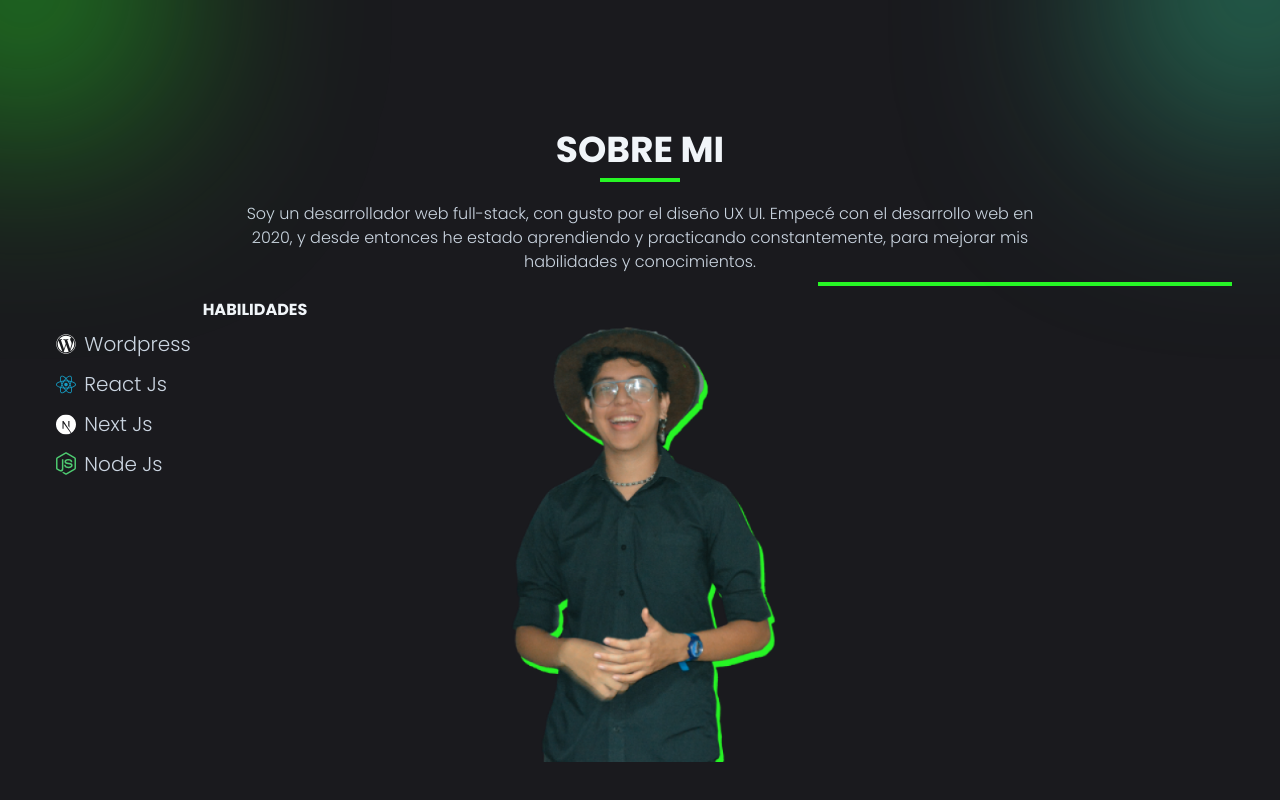
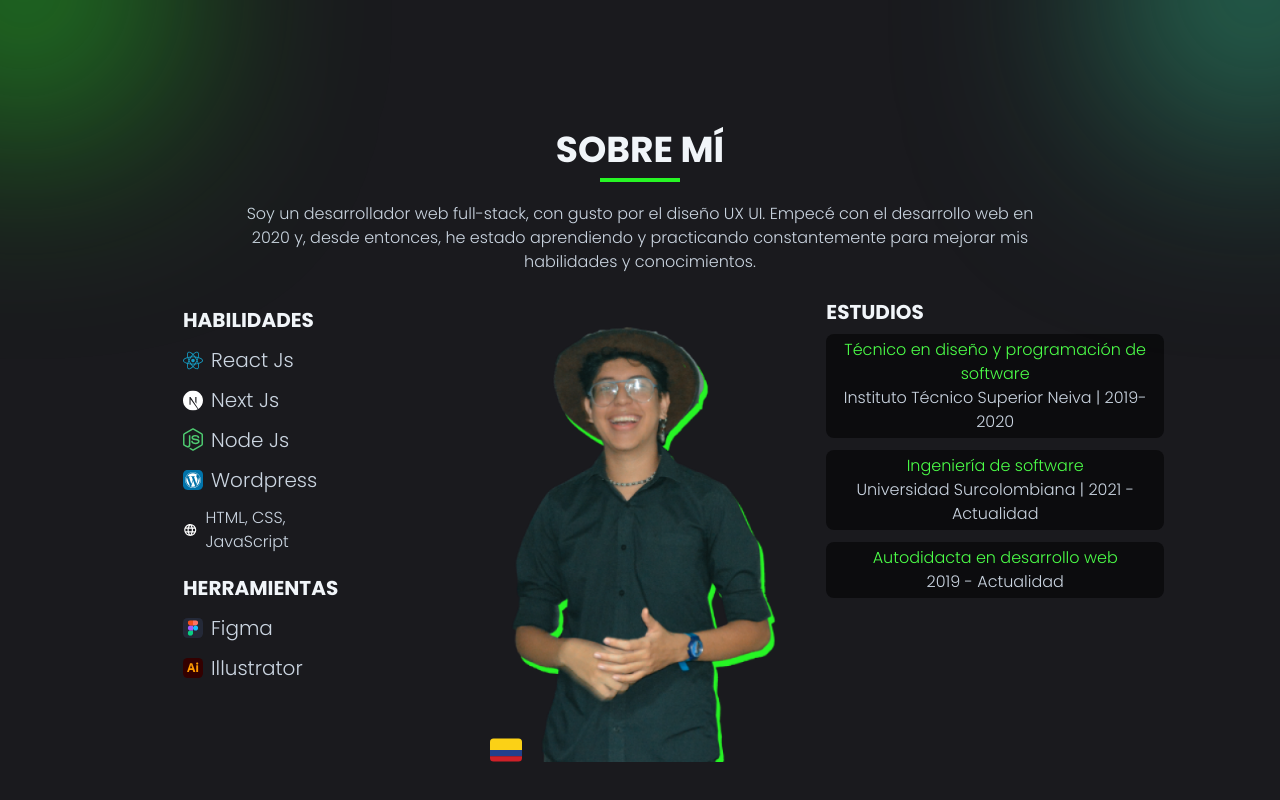
Before and after one commit to luigy23/portafolio, a Next.js app: page / in a window 1280 px wide. Shown: the part 1490-2290 px from the top of the page. Built offline with nearby package versions, Linux system fonts and the light colour scheme; no server answers; the database is empty.

Commit message:
sobre mi, habilidades herramientas estudios

```diff
--- /dev/null
+++ b/app/Icons/Colombia.jsx
@@ -0,0 +1,21 @@
+import * as React from "react"
+const SvgComponent = (props) => (
+  <svg
+    xmlns="http://www.w3.org/2000/svg"
+    viewBox="0 0 36 36"
+    fill="none"
+    {...props}
+  >
+    <g clipPath="url(#a)">
+      <path fill="#FBD116" d="M32 5H4a4 4 0 0 0-4 4v9h36V9a4 4 0 0 0-4-4Z" />
+      <path fill="#22408C" d="M0 18h36v7H0v-7Z" />
+      <path fill="#CE2028" d="M0 27a4 4 0 0 0 4 4h28a4 4 0 0 0 4-4v-2H0v2Z" />
+    </g>
+    <defs>
+      <clipPath id="a">
+        <path fill="#fff" d="M0 0h36v36H0z" />
+      </clipPath>
+    </defs>
+  </svg>
+)
+export { SvgComponent as Colombia }
--- /dev/null
+++ b/app/Icons/Figma.jsx
@@ -0,0 +1,12 @@
+import * as React from "react"
+const SvgComponent = (props) => (
+<svg xmlns="http://www.w3.org/2000/svg" width="20" height="20" viewBox="0 0 256 256"
+
+{...props}
+><g fill="none"
+
+
+
+><rect width="256" height="256" fill="#242938" rx="60"/><g clip-path="url(#skillIconsFigmaDark0)"><path fill="#0ACF83" d="M94.347 228c18.4 0 33.333-14.933 33.333-33.333v-33.334H94.347c-18.4 0-33.334 14.934-33.334 33.334c0 18.4 14.934 33.333 33.334 33.333Z"/><path fill="#A259FF" d="M61.013 128c0-18.4 14.934-33.333 33.334-33.333h33.333v66.666H94.347c-18.4 0-33.334-14.933-33.334-33.333Z"/><path fill="#F24E1E" d="M61.013 61.333C61.013 42.933 75.947 28 94.347 28h33.333v66.667H94.347c-18.4 0-33.334-14.934-33.334-33.334Z"/><path fill="#FF7262" d="M127.68 28h33.333c18.4 0 33.334 14.933 33.334 33.333s-14.934 33.334-33.334 33.334H127.68V28Z"/><path fill="#1ABCFE" d="M194.347 128c0 18.4-14.934 33.333-33.334 33.333c-18.4 0-33.333-14.933-33.333-33.333s14.933-33.333 33.333-33.333S194.347 109.6 194.347 128Z"/></g><defs><clipPath id="skillIconsFigmaDark0"><path fill="#fff" d="M61 28h133.36v200H61z"/></clipPath></defs></g></svg>
+)
+export { SvgComponent as Figma }
--- /dev/null
+++ b/app/Icons/Illustrator.jsx
@@ -0,0 +1,7 @@
+import * as React from "react"
+const SvgComponent = (props) => (
+<svg xmlns="http://www.w3.org/2000/svg" width="20" height="20" viewBox="0 0 256 256"
+{...props}
+><g fill="none"><rect width="256" height="256" fill="#300" rx="60"/><path fill="#FF9A00" d="M123.733 152.333h-39.68L75.946 177.4c-.213.96-1.066 1.6-2.026 1.493H53.866c-1.173 0-1.493-.64-1.173-1.92l34.347-98.88c.32-1.066.64-2.24 1.066-3.52c.427-2.24.64-4.586.64-6.933c-.106-.533.32-1.067.854-1.173h27.626c.854 0 1.28.32 1.387.853l38.933 109.867c.32 1.173 0 1.706-1.066 1.706h-22.294c-.746.107-1.493-.426-1.706-1.173l-8.747-25.387ZM90.24 130.68h27.093c-.64-2.24-1.493-4.907-2.453-7.68c-.96-2.88-1.92-5.973-2.88-9.173c-1.067-3.307-2.027-6.507-3.094-9.814c-1.066-3.306-2.026-6.4-2.88-9.493c-.853-2.986-1.6-5.76-2.346-8.32h-.214c-.96 4.587-2.133 9.174-3.626 13.76c-1.6 5.12-3.2 10.453-4.907 15.787a209.317 209.317 0 0 1-4.693 14.933Zm91.093-45.547c-3.52.107-6.933-1.28-9.493-3.733c-2.453-2.667-3.733-6.187-3.627-9.813c-.106-3.627 1.28-7.04 3.84-9.494c2.56-2.453 5.974-3.733 9.494-3.733c4.16 0 7.36 1.28 9.706 3.733a13.464 13.464 0 0 1 3.52 9.494c.107 3.626-1.173 7.146-3.733 9.813c-2.453 2.56-6.08 3.947-9.707 3.733Zm-11.946 92.587V95.587c0-1.067.426-1.494 1.386-1.494h21.12c.96 0 1.387.534 1.387 1.494v82.133c0 1.173-.427 1.707-1.387 1.707h-20.906c-1.067 0-1.6-.64-1.6-1.707Z"/></g></svg>
+)
+export { SvgComponent as Illustrator }
--- /dev/null
+++ b/app/Icons/Webicon.jsx
@@ -0,0 +1,9 @@
+import React from 'react'
+
+const Webicon = (props) => {
+  return (
+<svg xmlns="http://www.w3.org/2000/svg" {...props} width="20" height="20" viewBox="0 0 24 24"><path fill="white" d="M16.36 14c.08-.66.14-1.32.14-2c0-.68-.06-1.34-.14-2h3.38c.16.64.26 1.31.26 2s-.1 1.36-.26 2m-5.15 5.56c.6-1.11 1.06-2.31 1.38-3.56h2.95a8.03 8.03 0 0 1-4.33 3.56M14.34 14H9.66c-.1-.66-.16-1.32-.16-2c0-.68.06-1.35.16-2h4.68c.09.65.16 1.32.16 2c0 .68-.07 1.34-.16 2M12 19.96c-.83-1.2-1.5-2.53-1.91-3.96h3.82c-.41 1.43-1.08 2.76-1.91 3.96M8 8H5.08A7.923 7.923 0 0 1 9.4 4.44C8.8 5.55 8.35 6.75 8 8m-2.92 8H8c.35 1.25.8 2.45 1.4 3.56A8.008 8.008 0 0 1 5.08 16m-.82-2C4.1 13.36 4 12.69 4 12s.1-1.36.26-2h3.38c-.08.66-.14 1.32-.14 2c0 .68.06 1.34.14 2M12 4.03c.83 1.2 1.5 2.54 1.91 3.97h-3.82c.41-1.43 1.08-2.77 1.91-3.97M18.92 8h-2.95a15.65 15.65 0 0 0-1.38-3.56c1.84.63 3.37 1.9 4.33 3.56M12 2C6.47 2 2 6.5 2 12a10 10 0 0 0 10 10a10 10 0 0 0 10-10A10 10 0 0 0 12 2Z"/></svg>
+  )
+}
+
+export default Webicon
--- a/app/Icons/Wordpress.jsx
+++ b/app/Icons/Wordpress.jsx
@@ -1,12 +1,34 @@
 import * as React from "react"
-const WordpressIcon = (props) => (
+const SvgComponent = (props) => (
   <svg
     xmlns="http://www.w3.org/2000/svg"
-    height="1em"
-    viewBox="0 0 512 512"
+    viewBox="0 0 50 50"
+    fill="none"
     {...props}
   >
-    <path d="m61.7 169.4 101.5 278C92.2 413 43.3 340.2 43.3 256c0-30.9 6.6-60.1 18.4-86.6zm337.9 75.9c0-26.3-9.4-44.5-17.5-58.7-10.8-17.5-20.9-32.4-20.9-49.9 0-19.6 14.8-37.8 35.7-37.8.9 0 1.8.1 2.8.2-37.9-34.7-88.3-55.9-143.7-55.9-74.3 0-139.7 38.1-177.8 95.9 5 .2 9.7.3 13.7.3 22.2 0 56.7-2.7 56.7-2.7 11.5-.7 12.8 16.2 1.4 17.5 0 0-11.5 1.3-24.3 2l77.5 230.4L249.8 247l-33.1-90.8c-11.5-.7-22.3-2-22.3-2-11.5-.7-10.1-18.2 1.3-17.5 0 0 35.1 2.7 56 2.7 22.2 0 56.7-2.7 56.7-2.7 11.5-.7 12.8 16.2 1.4 17.5 0 0-11.5 1.3-24.3 2l76.9 228.7 21.2-70.9c9-29.4 16-50.5 16-68.7zm-139.9 29.3-63.8 185.5c19.1 5.6 39.2 8.7 60.1 8.7 24.8 0 48.5-4.3 70.6-12.1-.6-.9-1.1-1.9-1.5-2.9l-65.4-179.2zm183-120.7c.9 6.8 1.4 14 1.4 21.9 0 21.6-4 45.8-16.2 76.2l-65 187.9C426.2 403 468.7 334.5 468.7 256c0-37-9.4-71.8-26-102.1zM504 256c0 136.8-111.3 248-248 248C119.2 504 8 392.7 8 256 8 119.2 119.2 8 256 8c136.7 0 248 111.2 248 248zm-11.4 0c0-130.5-106.2-236.6-236.6-236.6C125.5 19.4 19.4 125.5 19.4 256S125.6 492.6 256 492.6c130.5 0 236.6-106.1 236.6-236.6z" />
+    <g clipPath="url(#a)">
+      <path
+        fill="#0073AA"
+        d="M38.281 0H11.72C5.247 0 0 5.247 0 11.719V38.28C0 44.753 5.247 50 11.719 50H38.28C44.753 50 50 44.753 50 38.281V11.72C50 5.247 44.753 0 38.281 0Z"
+      />
+      <path
+        fill="#fff"
+        d="M8.245 24.999c0 6.632 3.854 12.363 9.443 15.079L9.695 18.18A16.691 16.691 0 0 0 8.245 25Zm28.065-.846c0-2.07-.744-3.504-1.382-4.62-.849-1.38-1.645-2.55-1.645-3.93 0-1.54 1.168-2.973 2.813-2.973.075 0 .145.01.218.013a16.693 16.693 0 0 0-11.315-4.398c-5.853 0-11.003 3.003-13.998 7.552.393.012.763.02 1.078.02 1.752 0 4.465-.213 4.465-.213.903-.053 1.01 1.274.107 1.38 0 0-.907.107-1.917.16l6.101 18.148 3.667-10.997-2.61-7.151c-.903-.053-1.758-.16-1.758-.16-.902-.053-.797-1.434.106-1.38 0 0 2.767.212 4.414.212 1.752 0 4.465-.212 4.465-.212.904-.054 1.01 1.273.107 1.38 0 0-.91.107-1.917.16l6.054 18.01 1.672-5.584c.724-2.318 1.275-3.982 1.275-5.417Z"
+      />
+      <path
+        fill="#fff"
+        d="m25.294 26.465-5.027 14.607a16.75 16.75 0 0 0 10.296-.267 1.46 1.46 0 0 1-.119-.231l-5.15-14.11ZM39.7 16.96c.076.57.114 1.146.113 1.722 0 1.7-.318 3.612-1.274 6.002L33.422 39.48c4.981-2.904 8.332-8.3 8.332-14.482 0-2.913-.744-5.652-2.053-8.038Z"
+      />
+      <path
+        fill="#fff"
+        d="M25 5.469c-10.77 0-19.531 8.76-19.531 19.53 0 10.77 8.761 19.53 19.53 19.53 10.77 0 19.532-8.76 19.532-19.53 0-10.77-8.763-19.53-19.531-19.53Zm0 38.166c-10.276 0-18.636-8.36-18.636-18.636 0-10.275 8.36-18.635 18.636-18.635 10.274 0 18.634 8.36 18.634 18.635 0 10.276-8.36 18.636-18.634 18.636Z"
+      />
+    </g>
+    <defs>
+      <clipPath id="a">
+        <path fill="#fff" d="M0 0h50v50H0z" />
+      </clipPath>
+    </defs>
   </svg>
 )
-export default WordpressIcon
+export { SvgComponent as Wordpress }
--- a/app/Secciones/About.js
+++ b/app/Secciones/About.js
@@ -1,31 +1,33 @@
 import React from 'react'
 import Image from 'next/image'
 import yo from '@/public/yo.png'
-import WordpressIcon from '../Icons/Wordpress'
+import WordpressIcon, { Wordpress } from '../Icons/Wordpress'
 import { ReactIcon } from '../Icons/React'
 import { Nexticon } from '../Icons/Next'
 import { NodeIcon } from '../Icons/NodeIcon'
+import { Colombia } from '../Icons/Colombia'
+import { Figma } from '../Icons/Figma'
+import { Illustrator } from '../Icons/Illustrator'
+import Webicon from '../Icons/Webicon'
 const About = () => {
     return (
         <section className='w-full min-h-screen bg-smoke-800 blanco  flex flex-col items-center justify-start p-5'>
             {/* div para el contenido con su ancho correspondiente: */}
             <div className='w-full md:w-2/3 lg:w-w-2/3  xl:w-w-2/3 text-center'>
-                <h1 className='text-slate-100 font-bold uppercase '>Sobre mi</h1>
+                <h1 className='text-slate-100 font-bold uppercase '>Sobre mí</h1>
                 <div className='w-20 h-1 bg-fercho-400 mx-auto mt-2 mb-5'></div>
 
                 <p className='text-slate-300 font-light mt-2 md:text-base text-sm '>Soy un desarrollador web full-stack, con gusto por el diseño UX UI.
-                    Empecé con el desarrollo web en 2020, y desde entonces he estado aprendiendo y practicando constantemente, para mejorar mis habilidades y conocimientos.
+                    Empecé con el desarrollo web en 2020 y, desde entonces, he estado aprendiendo y practicando constantemente para mejorar mis habilidades y conocimientos.
                 </p>
             </div>
-            <div className='w-full md:flex justify-center'>
-                <div className='w-1/3 p-2 mx-auto mt-2 mb-5 flex flex-col items-center '>
-                    <h3 className='text-slate-100 font-bold uppercase mt-2 '>Habilidades</h3>
-                    <ul className='text-slate-300 font-light mt-2 md:text-xl text-sm overflow-visible w-full flex flex-col gap-3'>
-                        <li >
-                            <span className='flex items-center'><WordpressIcon className='w-5 mr-2 fill-white' />
-                            <span>Wordpress</span>
-                            </span>
-                        </li>
+
+            <div className='w-full flex flex-col md:flex-row justify-center '>
+                {/* Lista de Hablidades */}
+                <div className='w-full md:w-1/3 p-2 mx-auto mt-2 mb-5 flex flex-col items-center  '>
+
+                    <ul className='text-slate-300 font-light mt-2 md:text-xl text-sm overflow-visible w-36 flex flex-col gap-3 md:items-start '>
+                    <h3 className='text-slate-100 font-bold uppercase mt-2 md:text-xl'>Habilidades</h3>
                         <li >
                             <span className='flex items-center'>
                                 <ReactIcon className='w-5 mr-2 fill-scooter-500' />
@@ -44,11 +46,70 @@ const About = () => {
                                 <span>Node Js</span>
                             </span>
                         </li>
+                        <li >
+                            <span className='flex items-center'><Wordpress className='w-5 mr-2 fill-white' />
+                                <span>Wordpress</span>
+                            </span>
+                        </li>
+
+                        <li >
+                            <span className='flex items-center'>
+                                <Webicon className='w-5 mr-2 fill-white' />
+                                <span className='text-base'>HTML, CSS, JavaScript</span>
+                            </span>
+                        </li>
+
+                        <h3 className='text-slate-100 font-bold uppercase mt-2 '>Herramientas</h3>
+                        <li >
+                            <span className='flex items-center'>
+                                <Figma className='w-5 mr-2 ' />
+                                <span>Figma</span>
+                            </span>
+                        </li>
+                        <li >
+                            <span className='flex items-center'>
+                                <Illustrator className='w-5 mr-2 fill-white' />
+                                <span>Illustrator</span>
+                            </span>
+                        </li>
+
+
+
                     </ul>
 
                 </div>
+
+                {/* Foto MIA */}
+                <div className='flex flex-col items-center relative  md:order-none order-last'>
                     <Image src={yo} width={300} height={300} className='rounded-lg mb-3 object-cover' alt='Logo de Luigy dev' />
-                <div className='w-1/3 h-1 bg-fercho-400 mx-auto mt-2 mb-5'></div>
+                    <span className='w-full  -mt-10'><Colombia className='w-8'
+                    /></span>
+                </div>
+                <div className='w-full md:w-1/3 p-2 mx-auto mt-2 mb-5 flex flex-col items-start  '>
+                    <h3 className='text-slate-100 font-bold uppercase mt-2 md:text-xl'>Estudios</h3>
+                    <ul className='text-slate-300 font-light mt-2 md:text-base text-sm overflow-visible w-full flex flex-col gap-3 md:items-start text-center'>
+                        <li className='bg-smoke-900 px-2 py-1 rounded-lg w-[85%]'>
+                            <span className='text-fercho-300 '>Técnico en diseño y programación de software <br /></span>
+                            Instituto Técnico Superior Neiva | 2019-2020
+                        </li>
+                        <li className='bg-smoke-900 px-2 py-1 rounded-lg w-[85%]'>
+                            <span className='text-fercho-300 '>Ingeniería de software <br /></span>
+                            Universidad Surcolombiana | 2021 - Actualidad
+                        </li>
+                        <li className='bg-smoke-900 px-2 py-1 rounded-lg w-[85%]'>
+                            <span className='text-fercho-300 '>Autodidacta en desarrollo web <br /></span>
+                            2019 - Actualidad
+                        </li>
+
+
+
+                    </ul>
+
+                </div>
+
+
+
+
             </div>
 
 
--- a/app/Secciones/Proyectos.js
+++ b/app/Secciones/Proyectos.js
@@ -45,7 +45,7 @@ const Proyectos = () => {
     <>
     <section id='proyectos' className='w-full py-12 min-h-screen relative  bg-smoke-800 flex flex-col items-center justify-start'>
       <h1 className='text-slate-50 font-bold uppercase '>Proyectos</h1>
-      <p className='text-slate-50 font-medium mt-2  '>Estos son algunos de mis proyectos</p>
+      <p className='text-slate-50 font-medium mt-2  '>Aquí puedes ver algunos de mis proyectos.</p>
 
 
       <div className={estilos.proyectos}>
--- a/app/Styles/Tabs.module.css
+++ b/app/Styles/Tabs.module.css
@@ -5,7 +5,7 @@
 
 
 .links li  {
-    @apply inline-block p-4 rounded-t-lg cursor-pointer hover:bg-smoke-900 transition-colors ease-in-out;
+    @apply inline-block p-4 rounded-t-lg cursor-pointer hover:bg-fercho-400 md:hover:bg-smoke-900 transition-colors ease-in-out;
 }
 
 .tab_active {
```
Also changed, not shown: app/globals.css (+25 -1 lines). Lines whose indentation alone changed are shown as unchanged.
